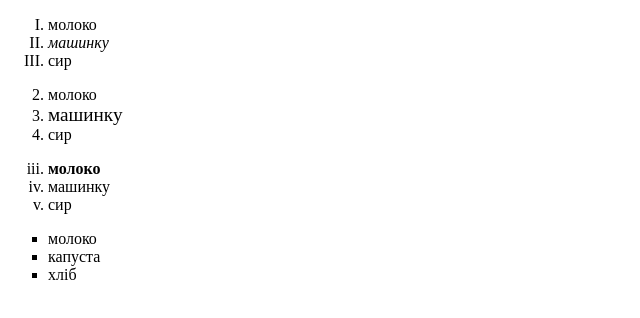
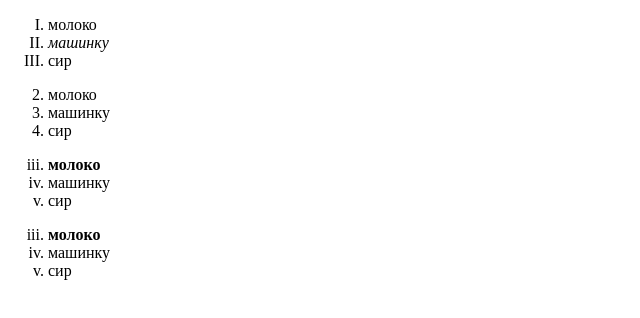
Before and after one commit to ViktoriaMik/html, a plain HTML site: page ex 6.html in a window 1280 px wide. Shown: the full height of the page, 0-640 px from the left. Drawn offline with Linux system fonts and the light colour scheme.

Commit message:
first commit 1

```diff
--- a/ex 6.html
+++ b/ex 6.html
@@ -1,8 +1,10 @@
 <!doctype html>
 <html>
+
 <head>
 
 </head>
+
 <body>
     <!-- список -->
     <ol start="1" type="I">
@@ -12,7 +14,7 @@
     </ol>
     <ol start="2" type="1">
         <li> молоко</li>
-            <li> <big>машинку</big></li>
+        <li> машинку</li>
         <li>сир</li>
     </ol>
     <ol start="3" type="i">
@@ -20,11 +22,12 @@
         <li> машинку</li>
         <li>сир</li>
     </ol>
-         <ul type="square">
-             <li>молоко</li>
-             <li>капуста  </li>
-             <li>хліб</li>
-         </ul>
+
+    <ol start="3" type="i">
+        <li> <b>молоко</b></li>
+        <li> машинку</li>
+        <li>сир</li>
+    </ol>
 
 
 </body>
```
Lines whose indentation alone changed are shown as unchanged.
